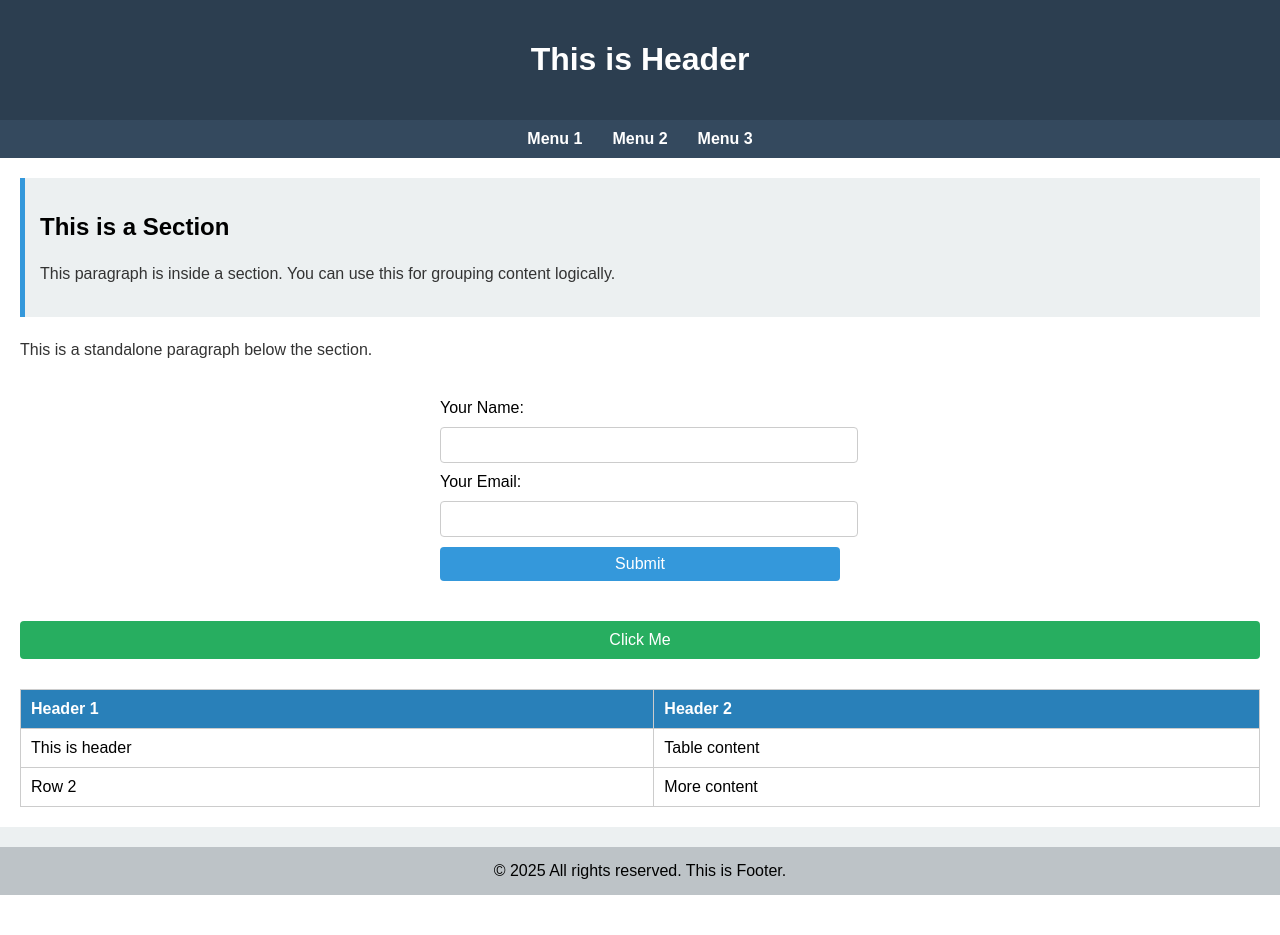
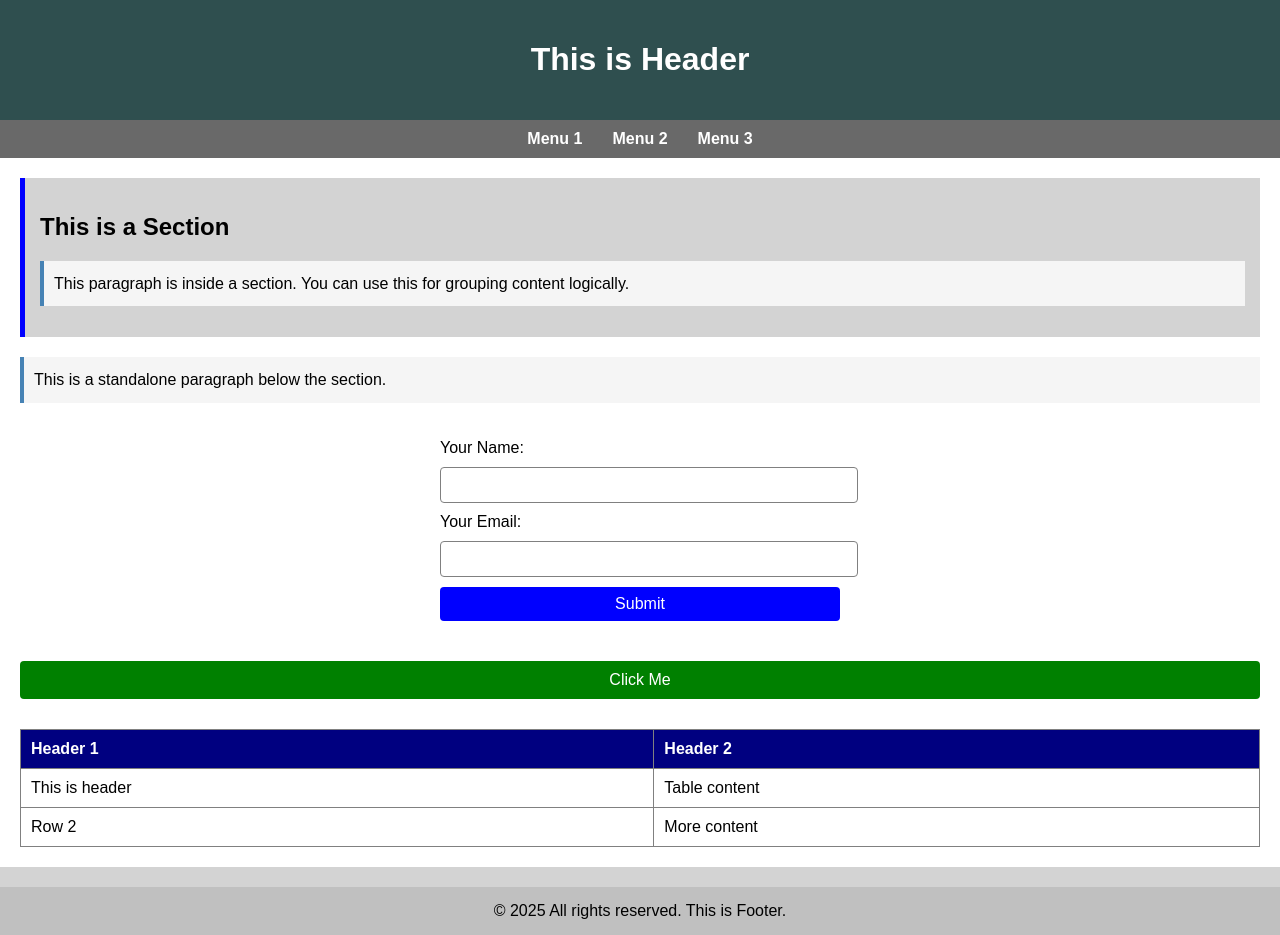
Before and after one commit to FunPancake/appdev, a PHP site: page /template.php in a window 1280 px wide. Before the commit the page ends 895 px from the top, so only its background shows below. Run offline with PHP 8.4, Linux system fonts and the light colour scheme.

Commit message:
Updated style colors

```diff
--- a/template.php
+++ b/template.php
@@ -8,18 +8,18 @@
             font-family: Arial, sans-serif;
             margin: 0;
             padding: 0;
-            background-color: #ecf0f1;
+            background-color: lightgray;
         }
 
         header {
-            background-color: #2c3e50;
+            background-color: darkslategray;
             color: white;
             padding: 20px;
             text-align: center;
         }
 
         nav {
-            background-color: #34495e;
+            background-color: dimgray;
             padding: 10px;
         }
 
@@ -43,20 +43,23 @@
 
         main {
             padding: 20px;
-            background-color: #ffffff;
+            background-color: white;
         }
 
         section {
             margin-bottom: 20px;
             padding: 15px;
-            background-color: #ecf0f1;
-            border-left: 5px solid #3498db;
+            background-color: lightgray;
+            border-left: 5px solid blue;
         }
 
         p {
             font-size: 16px;
-            color: #333;
+            color: black;
             line-height: 1.6;
+            background-color: whitesmoke;
+            padding: 10px;
+            border-left: 4px solid steelblue;
         }
 
         .form-container {
@@ -77,25 +80,25 @@
             padding: 8px;
             width: 100%;
             font-size: 16px;
-            border: 1px solid #ccc;
+            border: 1px solid gray;
             border-radius: 4px;
         }
 
         button {
-            background-color: #3498db;
+            background-color: blue;
             color: white;
             border: none;
             cursor: pointer;
         }
 
         button:hover {
-            background-color: #2980b9;
+            background-color: darkblue;
         }
 
         .extra-button {
             padding: 10px 20px;
             font-size: 16px;
-            background-color: #27ae60;
+            background-color: green;
             color: white;
             border: none;
             cursor: pointer;
@@ -104,7 +107,7 @@
         }
 
         .extra-button:hover {
-            background-color: #219150;
+            background-color: darkgreen;
         }
 
         table {
@@ -114,18 +117,18 @@
         }
 
         th, td {
-            border: 1px solid #ccc;
+            border: 1px solid gray;
             padding: 10px;
             text-align: left;
         }
 
         th {
-            background-color: #2980b9;
+            background-color: navy;
             color: white;
         }
 
         footer {
-            background-color: #bdc3c7;
+            background-color: silver;
             text-align: center;
             padding: 15px;
             margin-top: 20px;
```
